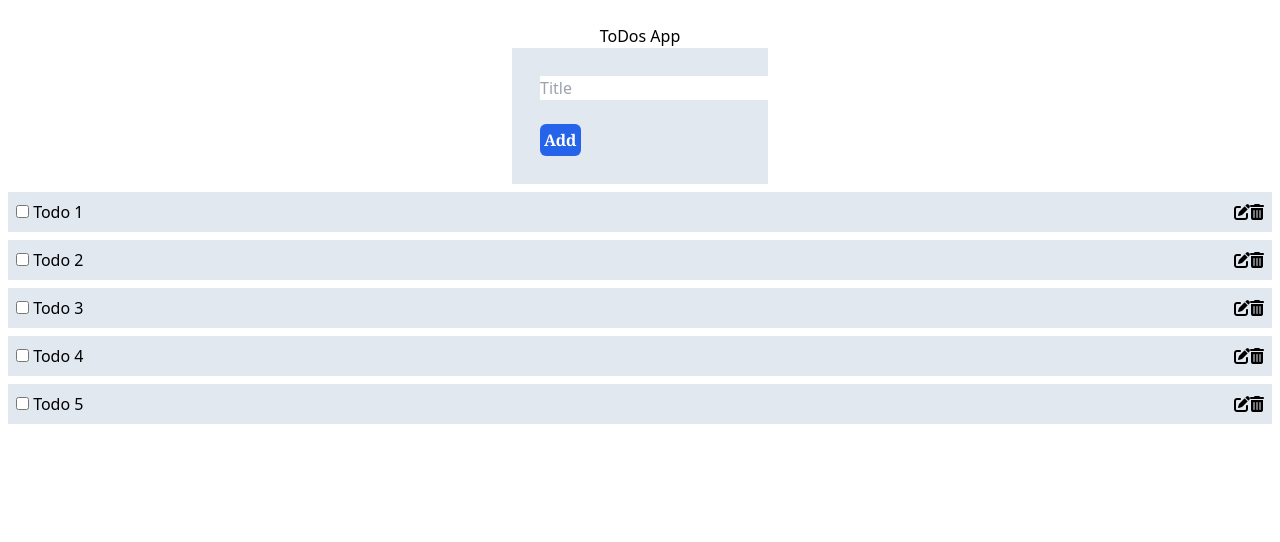
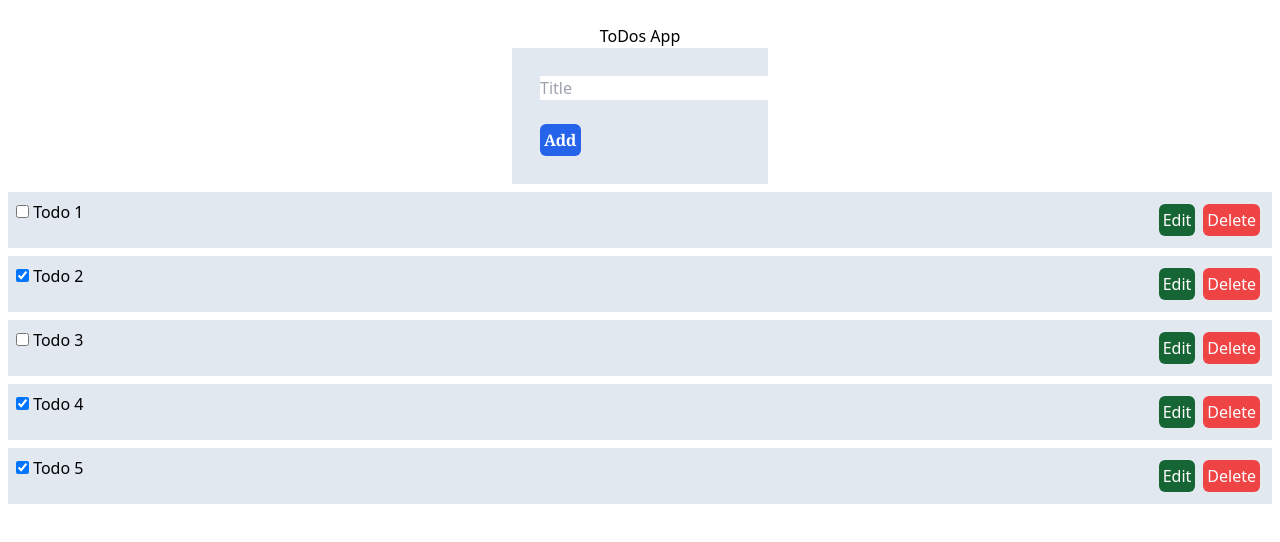
Before and after one commit to Priyanka-gade/crud-using-vue-js, a Vue app: page / in a window 1280 px wide. Shown: the top 542 px of the page. Built offline with nearby package versions, Linux system fonts and the light colour scheme.

Commit message:
delete button

```diff
--- a/public/index.html
+++ b/public/index.html
@@ -7,7 +7,6 @@
     <link rel="icon" href="<%= BASE_URL %>favicon.ico">
     <title><%= htmlWebpackPlugin.options.title %></title>
     <script src="https://cdn.tailwindcss.com"></script>
-    <script src="https://kit.fontawesome.com/a076d05399.js"></script>
   </head>
   <body>
     <noscript>
--- a/src/App.vue
+++ b/src/App.vue
@@ -1,7 +1,7 @@
 <template>
   <div>
     <AddToDo v-on:add-todo="addtododata"></AddToDo>
-    <ToDos v-bind:Todata="Todata"></ToDos>
+    <ToDos v-bind:Todata="Todata" v-on:delete-todo="deletetododata"></ToDos>
   </div>
 </template>
 
@@ -48,6 +48,9 @@ methods:{
   addtododata(newtodo){     //v-on: add-todo ="addtododata" used
     //adding the dodata to the Todata array
     this.Todata=[...this.Todata,newtodo ]
+  },
+  deletetododata(id){
+    this.Todata= this.Todata.filter((items)=>items.id !== id)
   }
 }
 }
--- a/src/components/ToDos.vue
+++ b/src/components/ToDos.vue
@@ -2,7 +2,7 @@
 <div>
     <div v-for="items in Todata" :key="items">
     <!-- {{items.title}} -->
-    <TodoItem v-bind:items="items"></TodoItem>
+    <TodoItem v-bind:items="items" v-on:delete-todo="$emit('delete-todo',items.id)"></TodoItem>
     </div>
 </div>
 </template>
--- a/src/components/TodoItem.vue
+++ b/src/components/TodoItem.vue
@@ -2,20 +2,20 @@
     <div class="grid justify-items-left m-2 p-2 bg-slate-200">
         <div>
             <p>
-        <input type="checkbox"/>
-        {{items.title}}
-
-            <button class="float-right"><i id="delete" class="fa fa-trash" aria-hidden="true" ></i></button>
-        <button class="float-right"><i id="edit" class='fas fa-edit'></i></button>
+                <input type="checkbox" v-bind:checked="items.completed " />
+                {{ items.title }}
+                <button @click="$emit('delete-todo', items.id)" class="del float-right bg-red-500 rounded-md text-white p-1 m-1">Delete</button>
+                <button class="float-right bg-green-800 rounded-md text-white p-1 m-1">Edit</button>
 
             </p>
         </div>
     </div>
 </template>
 <script>
-    export default{
-        name:"TodoItem component",
-        props:['items']
+export default {
+    name: "TodoItem component",
+    props: ['items']
 }
 </script>
-<style></style>
+<style>
+</style>
```
Lines whose indentation alone changed are shown as unchanged.
